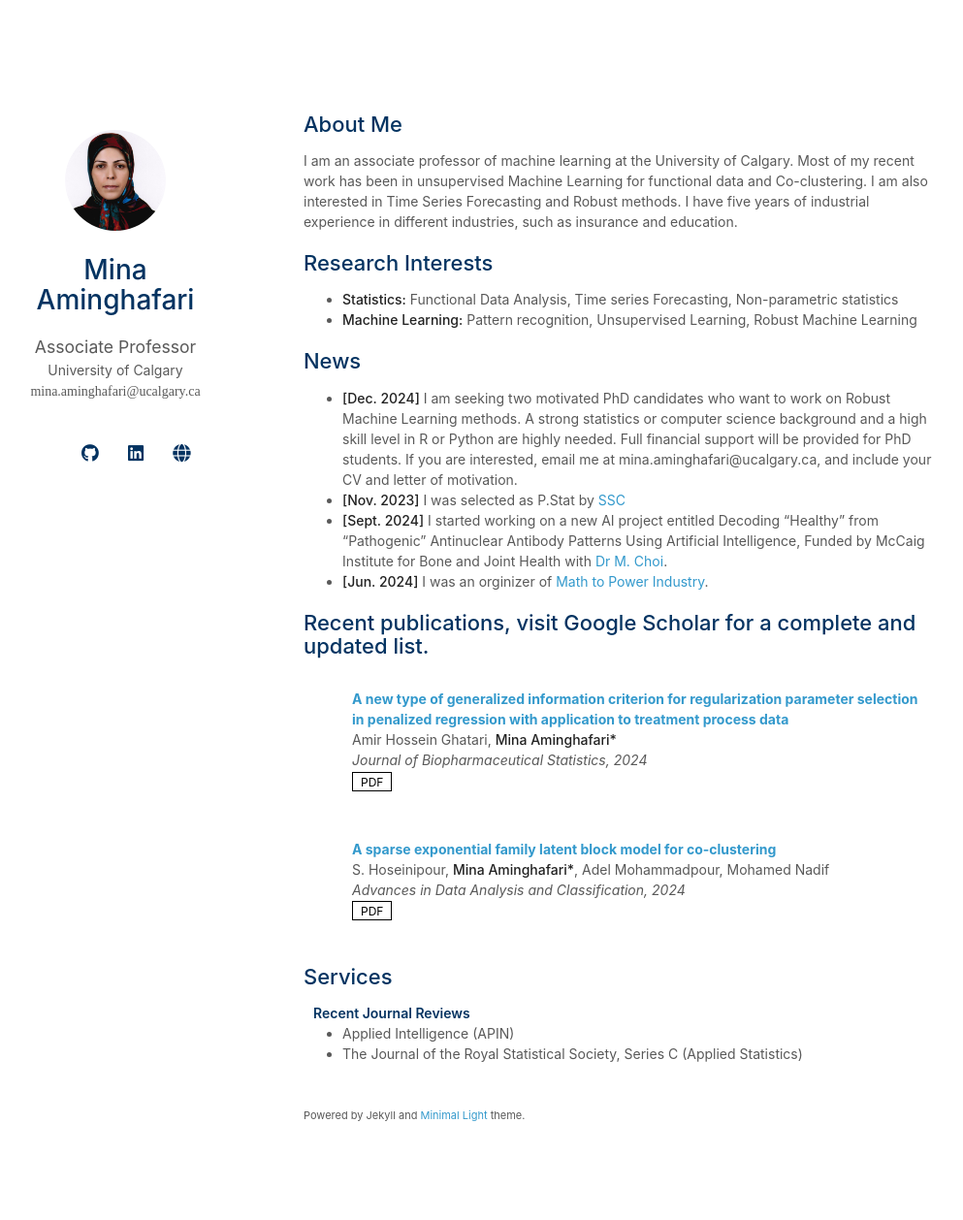
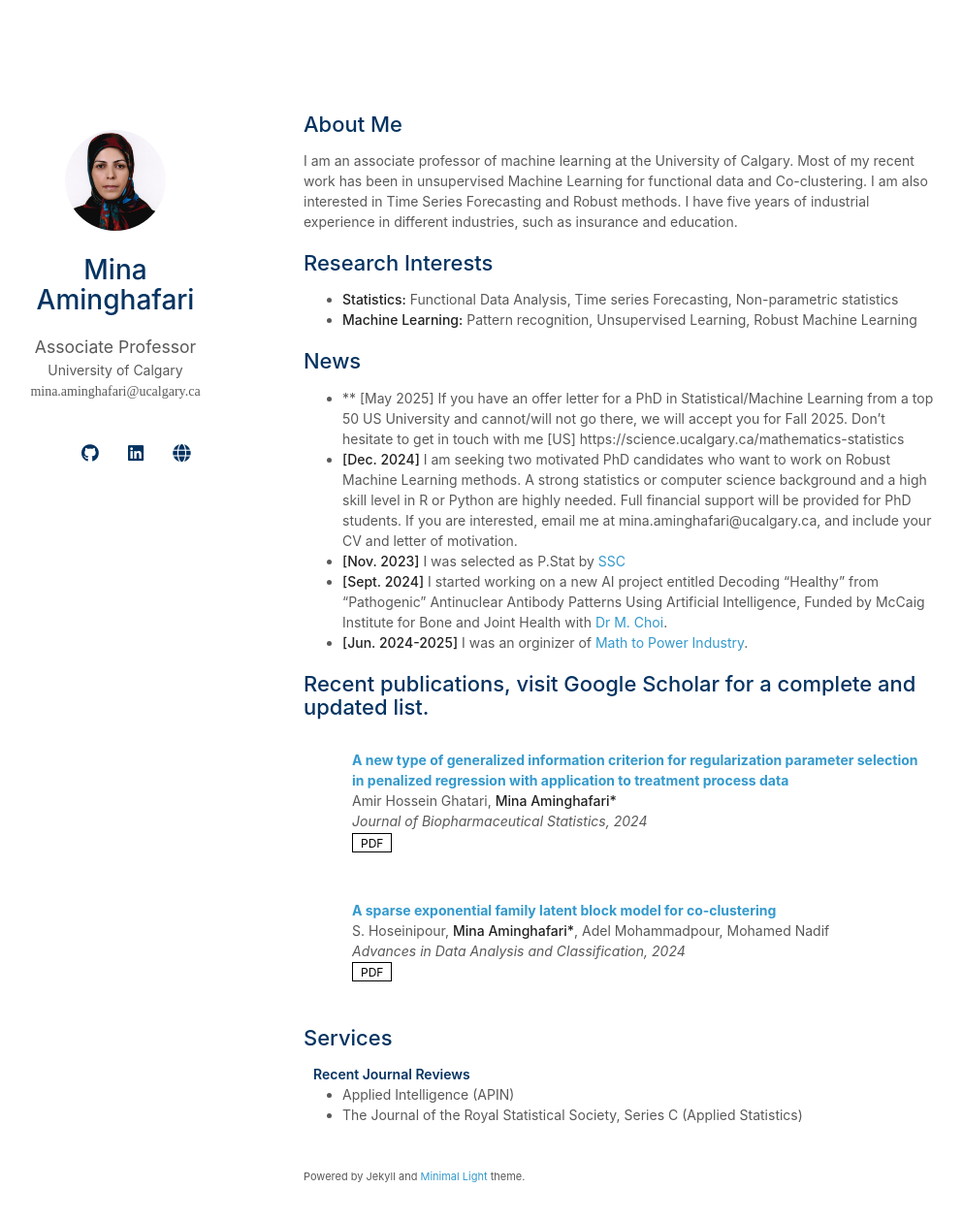
Before and after one commit to MAminghafari/Aminghafari.github.io, a Jekyll site: the page built from index.md, in a window 1280 px wide and 1292 px high. Shown: the top 1258 px of the window at 97% size, without its empty margins (157-1150 px from the left). Built offline with Jekyll 4.4.1, drawn with Linux system fonts in a browser that asks for light colours; a style sheet for code colours, icons or effects is not loaded.

Commit message:
Update index.md

```diff
--- a/index.md
+++ b/index.md
@@ -12,11 +12,11 @@ I am an associate professor of machine learning at the University of Calgary. Mo
 - **Machine Learning:** Pattern recognition, Unsupervised Learning, Robust Machine Learning
 
 ## News
-
+- ** [May 2025] If you have an offer letter for a PhD in Statistical/Machine Learning from a top 50 US University and cannot/will not go there, we will accept you for Fall 2025. Don't hesitate to get in touch with me  [US] https://science.ucalgary.ca/mathematics-statistics
 - **[Dec. 2024]** I am seeking two motivated PhD candidates who want to work on Robust Machine Learning methods. A strong statistics or computer science background and a high skill level in R or Python are highly needed. Full financial support will be provided for PhD students. If you are interested, email me at mina.aminghafari@ucalgary.ca, and include your CV and letter of motivation.
 - **[Nov. 2023]** I was selected as P.Stat by [SSC](https://ssc.ca/en/publications/ssc-liaison/vol-37-6-2023-12/new-accreditations)
 - **[Sept. 2024]** I started working on a new AI project entitled Decoding “Healthy” from “Pathogenic” Antinuclear Antibody Patterns Using Artificial Intelligence, Funded by McCaig Institute for Bone and Joint Health with [Dr M. Choi](https://www.ai-dx.ca).
-- **[Jun. 2024]** I was an orginizer of [Math to Power Industry](https://m2pi.ca).
+- **[Jun. 2024-2025]** I was an orginizer of [Math to Power Industry](https://m2pi.ca).
 
 {% include_relative _includes/publications.md %}
 
```
